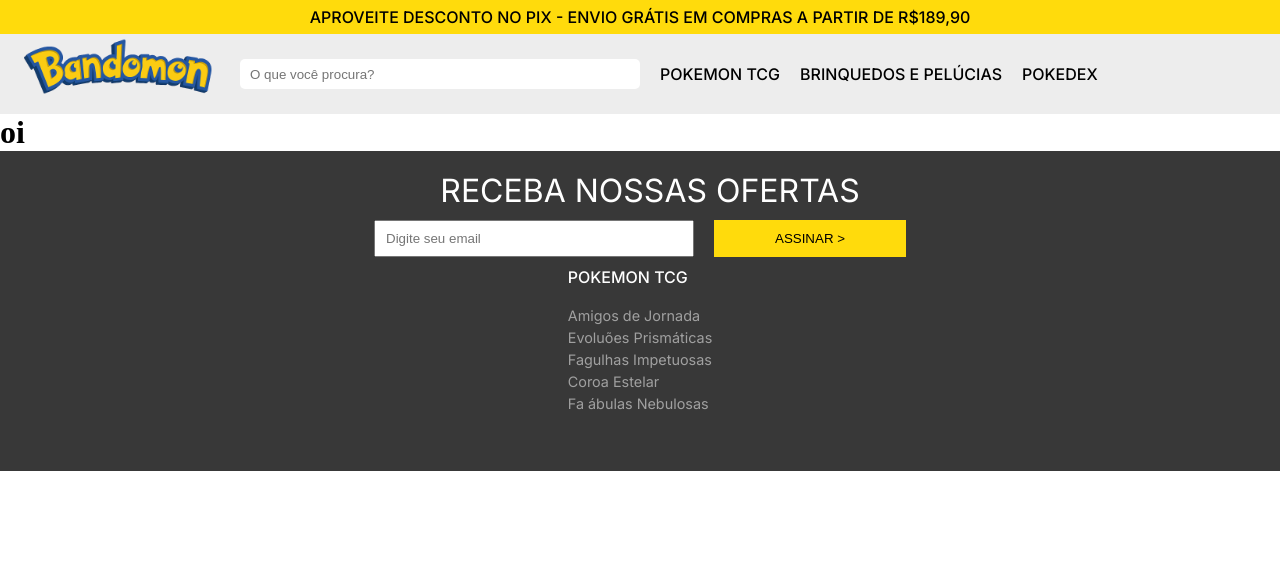
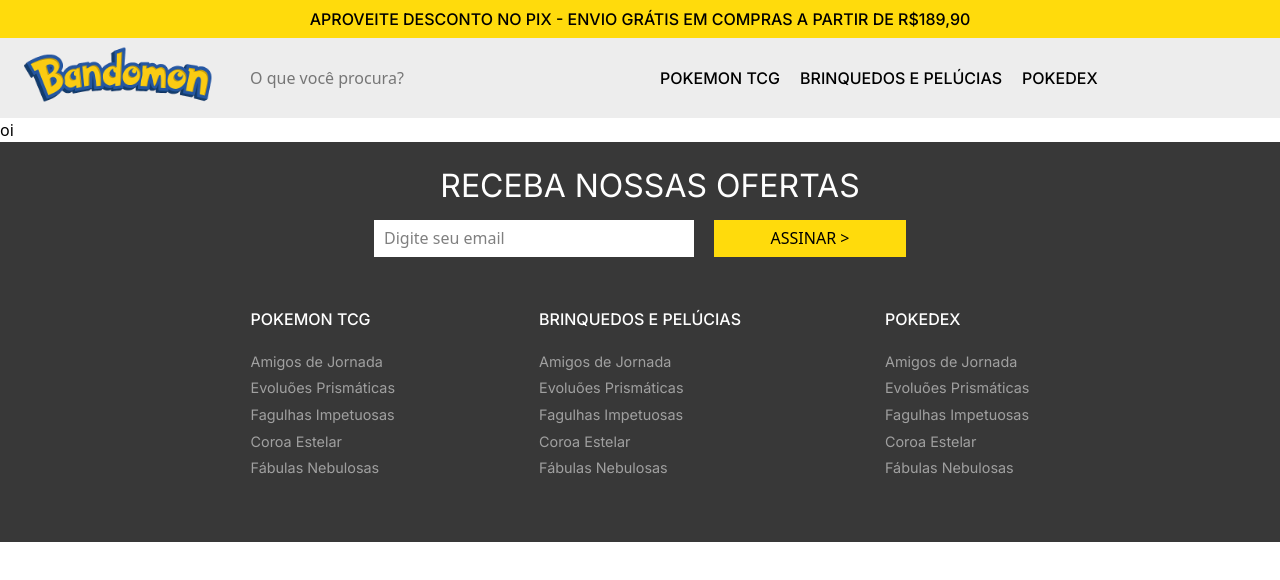
Before and after one commit to Bandomon/Bandomon, a Vue app: page / in a window 1280 px wide. Shown: the top 580 px of the page. Built offline with nearby package versions, Linux system fonts and the light colour scheme.

Commit message:
FEAT: Footer completo

```diff
--- a/package.json
+++ b/package.json
@@ -11,7 +11,9 @@
     "format": "prettier --write src/"
   },
   "dependencies": {
+    "@tailwindcss/vite": "^4.1.4",
     "pinia": "^3.0.1",
+    "tailwindcss": "^4.1.4",
     "vue": "^3.5.13",
     "vue-router": "^4.5.0"
   },
--- a/src/assets/main.css
+++ b/src/assets/main.css
@@ -1,7 +1,5 @@
 @import url('https://fonts.googleapis.com/css2?family=Inter:ital,opsz,wght@0,14..32,100..900;1,14..32,100..900&display=swap');
-
+@import "tailwindcss";
 * {
-  margin: 0;
-  padding: 0;
   box-sizing: border-box;
 }
--- a/src/components/footerComponent.vue
+++ b/src/components/footerComponent.vue
@@ -8,7 +8,7 @@
       <input type="text" placeholder="Digite seu email" />
       <button>ASSINAR ></button>
     </div>
-    <div>
+    <div class="flex gap-36 pt-10">
       <div class="lista">
         <h2>POKEMON TCG</h2>
         <div class="colecoes">
@@ -16,7 +16,27 @@
           <span>Evoluões Prismáticas</span>
           <span>Fagulhas Impetuosas</span>
           <span>Coroa Estelar</span
-          ><span>Fa ábulas Nebulosas</span>
+          ><span>Fábulas Nebulosas</span>
+        </div>
+      </div>
+      <div class="lista">
+        <h2>BRINQUEDOS E PELÚCIAS</h2>
+        <div class="colecoes">
+          <span>Amigos de Jornada</span>
+          <span>Evoluões Prismáticas</span>
+          <span>Fagulhas Impetuosas</span>
+          <span>Coroa Estelar</span
+          ><span>Fábulas Nebulosas</span>
+        </div>
+      </div>
+      <div class="lista">
+        <h2>POKEDEX</h2>
+        <div class="colecoes">
+          <span>Amigos de Jornada</span>
+          <span>Evoluões Prismáticas</span>
+          <span>Fagulhas Impetuosas</span>
+          <span>Coroa Estelar</span
+          ><span>Fábulas Nebulosas</span>
         </div>
       </div>
     </div>
@@ -26,7 +46,7 @@
 .footer {
   background-color: #383838;
   width: 100vw;
-  height: 20rem;
+  height: 25rem;
   display: flex;
   flex-direction: column;
   padding-top: 20px;
@@ -42,6 +62,7 @@
   margin-left: 20px;
 }
 input {
+  background-color: white;
   width: 20rem;
   height: 2.3rem;
   padding-left: 10px;
--- a/vite.config.js
+++ b/vite.config.js
@@ -1,6 +1,7 @@
 import { fileURLToPath, URL } from 'node:url'
 
 import { defineConfig } from 'vite'
+import tailwindcss from '@tailwindcss/vite'
 import vue from '@vitejs/plugin-vue'
 import vueDevTools from 'vite-plugin-vue-devtools'
 
@@ -9,6 +10,7 @@
   plugins: [
     vue(),
     vueDevTools(),
+    tailwindcss(),
   ],
   resolve: {
     alias: {
```
Also changed, not shown: 1 other file (tests, documents, lock files or other folders).
